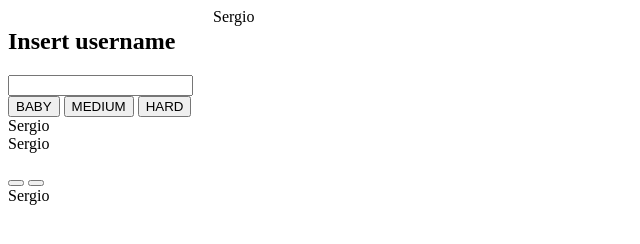
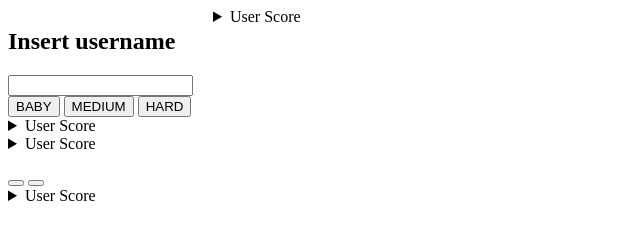
Before and after one commit to sergiogt93/AssebmlerMemoryGame, a plain HTML site: page index.html in a window 1280 px wide. Shown: the whole page, without its empty margins (0-640 px from the left). Drawn offline with Linux system fonts and the light colour scheme; files that its build step writes are made by us from their sources; files whose address does not match are found by name.

Commit message:
'Fixed visual html'

```diff
--- a/index.html
+++ b/index.html
@@ -15,9 +15,9 @@
             <h2>Insert username</h2>
             <input></input>
         </div>
-        <div class="scoreBox">
-            Sergio
-        </div>
+        <details class="scoreBox">
+            <summary>User Score</summary>
+        </details>
     </section>
     <section class='modePage'>
         <div id="modeBox">
@@ -25,16 +25,16 @@
             <button id="mediumMode">MEDIUM</button>
             <button id="hardMode">HARD</button>
         </div>
-        <div class="scoreBox">
-            Sergio
-        </div>
+        <details  class="scoreBox">
+            <summary>User Score</summary>
+        </details>
     </section>
     <section class='gamePage'>
         <div id="gameBox">
         </div>
-        <div class="scoreBox">
-            Sergio
-        </div>
+        <details>
+            <summary>User Score</summary>
+        </details>
     </section>
     <section class='Page'>
         <div id="endGameBox">
@@ -42,9 +42,9 @@
             <button id="resetGame"></button>
             <button id="resetCookies"></button>
         </div>
-        <div class="scoreBox">
-            Sergio
-        </div>
+        <details>
+            <summary>User Score</summary>
+        </details>
     </section>
 </body>
 </html>
```
